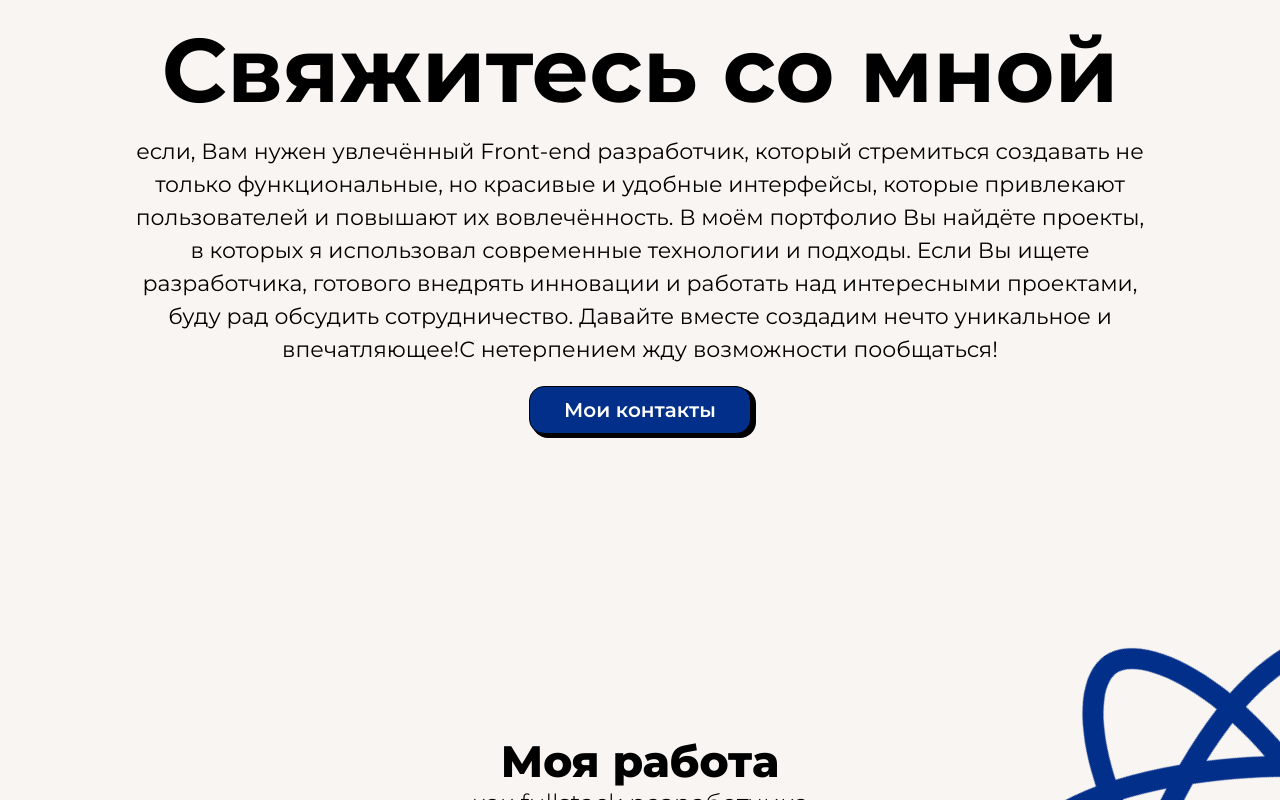
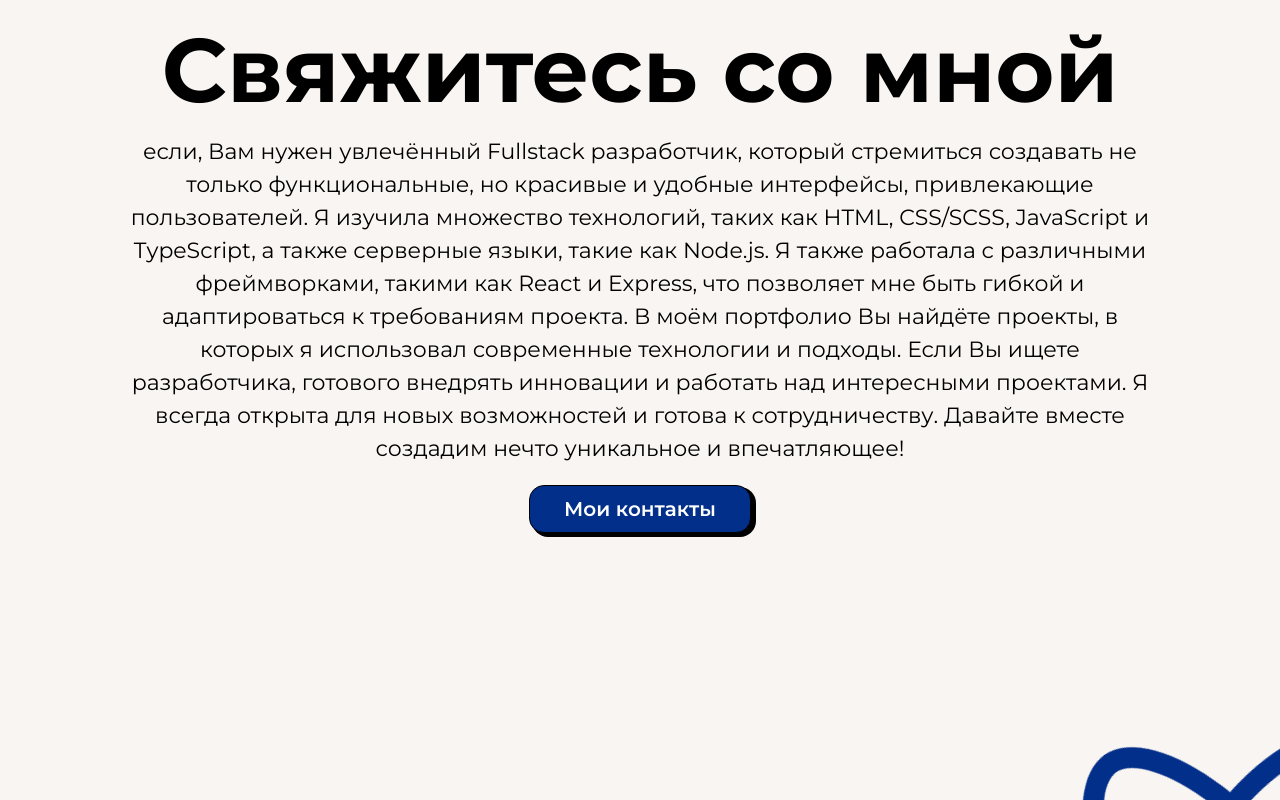
Before and after one commit to Mariklimova/Portfolio, a React (Vite) app: page / in a window 1280 px wide. Shown: the part 1200-2000 px from the top of the page. Built offline with nearby package versions, Linux system fonts and the light colour scheme.

Commit message:
changing text blocks

```diff
--- a/src/components/About/About.jsx
+++ b/src/components/About/About.jsx
@@ -37,9 +37,10 @@ export default function About() {
             className={style.wrapper}>
             <div className={style.info}>
                 <motion.h2 custom={1} variants={animation}>Свяжитесь со мной</motion.h2>
-                <motion.p custom={2} variants={animation}>если, Вам нужен увлечённый Front-end разработчик, который стремиться создавать не только функциональные, но красивые и удобные интерфейсы, которые привлекают пользователей и повышают их вовлечённость.
-В моём портфолио Вы найдёте проекты, в которых я использовал современные технологии и подходы. Если Вы ищете разработчика, готового внедрять инновации и работать над интересными проектами, буду рад обсудить сотрудничество.
- Давайте вместе создадим нечто уникальное и впечатляющее!С нетерпением жду возможности пообщаться!</motion.p>
+                <motion.p custom={2} variants={animation}>если, Вам нужен увлечённый Fullstack разработчик, который стремиться создавать не только функциональные, но красивые и удобные интерфейсы, привлекающие пользователей.
+                    Я изучила множество технологий, таких как HTML, CSS/SCSS, JavaScript и TypeScript, а также серверные языки, такие как Node.js. Я также работала с различными фреймворками, такими как React и Express, что позволяет мне быть гибкой и адаптироваться к требованиям проекта.
+                    В моём портфолио Вы найдёте проекты, в которых я использовал современные технологии и подходы. Если Вы ищете разработчика, готового внедрять инновации и работать над интересными проектами.
+                    Я всегда открыта для новых возможностей и готова к сотрудничеству. Давайте вместе создадим нечто уникальное и впечатляющее!</motion.p>
                 <motion.button custom={3} variants={animation} onClick={handleContactClick}>Мои контакты</motion.button>
 
             </div>
--- a/src/components/MyProjects/MyProjects.jsx
+++ b/src/components/MyProjects/MyProjects.jsx
@@ -9,13 +9,13 @@ import img7 from './assets/presentation.png';
 
 export default function MyProjects() {
 
-    const arr_projects = [{ id: 1, name: 'Сaffeine', environment: ['typescript', 'react', 'styled components', 'framer motion'], description: 'Проект демонстрирует применение современных подходов к разработке интерфейсов с использованием React. Он реализует основные функциональные требования для создания привлекательного сайта для пользователей', img: img1, style_img: style.img_item_1 },
-    { id: 2, name: 'BistroBliss', environment: ['javascript', 'html', 'css'], description: 'lorem ipsum dolor si amet adiran jamet aku ganteng aku adalah bukan jamet amar jamet aku bukan jamet a lorem ipsumd olor si amet jame tjsajklhnsajhkl', img: img2, style_img: style.img_item_2 },
-    { id: 3, name: 'EducationPlatform', environment: ['typescript', 'node.js', 'express', 'cors', 'jwt-token'], description: 'lorem ipsum dolor si amet adiran jamet aku ganteng aku adalah bukan jamet amar jamet aku bukan jamet a lorem ipsumd olor si amet jame tjsajklhnsajhkl', img: img3, style_img: style.img_item_3 },
-    { id: 4, name: 'WebPage', environment: ['javascript', 'html', 'css'], description: 'lorem ipsum dolor si amet adiran jamet aku ganteng aku adalah bukan jamet amar jamet aku bukan jamet a lorem ipsumd olor si amet jame tjsajklhnsajhkl', img: img4, style_img: style.img_item_4 },
-    { id: 5, name: 'Weather-dashboard', environment: ['javascript', 'html', 'css'], description: 'lorem ipsum dolor si amet adiran jamet aku ganteng aku adalah bukan jamet amar jamet aku bukan jamet a lorem ipsumd olor si amet jame tjsajklhnsajhkl', img: img5, style_img: style.img_item_5 },
-    { id: 6, name: 'Vacancies', environment: ['javascript', 'html', 'css'], description: 'lorem ipsum dolor si amet adiran jamet aku ganteng aku adalah bukan jamet amar jamet aku bukan jamet a lorem ipsumd olor si amet jame tjsajklhnsajhkl', img: img6, style_img: style.img_item_6 },
-    { id: 7, name: 'Presentation-adaptive', environment: ['javascript', 'html', 'css'], description: 'lorem ipsum dolor si amet adiran jamet aku ganteng aku adalah bukan jamet amar jamet aku bukan jamet a lorem ipsumd olor si amet jame tjsajklhnsajhkl', img: img7, style_img: style.img_item_7 },]
+    const arr_projects = [{ id: 1, name: 'Сaffeine', environment: ['typescript', 'html', 'react', 'styled components', 'framer motion'], description: 'Проект демонстрирует применение современных подходов к разработке интерфейсов с использованием React и реализует основные функциональные требования для создания привлекательного сайта для пользователей', img: img1, style_img: style.img_item_1 },
+    { id: 2, name: 'BistroBliss', environment: ['javascript', 'html', 'scss', 'react', 'next.js'], description: 'Многостраничное веб-приложение для ресторана, где пользователи могут ознакомиться с меню и услугами заведения. Проект охватывает всю необходимую функциональность для ресторана, делая акцент на визуальной составляющей', img: img2, style_img: style.img_item_2 },
+    { id: 3, name: 'EducationPlatform', environment: ['typescript', 'node.js', 'express', 'cors', 'jwt-token', 'react', 'html', 'css'], description: 'Данный проект представляет собой платформу для онлайн-обучения, позволяющую пользователям изучать различные предметы через веб-интерфейс. Он ориентирован на предложении интерактивных курсов с визуально привлекательным дизайном', img: img3, style_img: style.img_item_3 },
+    { id: 4, name: 'WebPage', environment: ['javascript', 'html', 'css', 'react'], description: 'Проект представляет собой веб-приложение для платформы, связанной с азартными играми в форме рекламной страницы c использованием анимации', img: img4, style_img: style.img_item_4 },
+    { id: 5, name: 'Weather-dashboard', environment: ['typescript', 'html', 'css', 'react', 'axios', 'api'], description: 'Веб-приложение для отображения текущей погоды в заданном пользователем городе. Результаты отображаются на экране, включая температуру, влажность, скорость ветра и описание погоды. Также предусмотрена возможность сброса введенных данных и повторного поиска.', img: img5, style_img: style.img_item_5 },
+    { id: 6, name: 'Vacancies', environment: ['javascript', 'html', 'scss', 'react', 'material ui', 'localstorage'], description: 'Проект представляет собой веб-приложение, предназначенное для поиска и управления вакансиями. Пользователи могут искать вакансии, добавлять их в список избранного, просматривать подробности о каждой вакансии, а также управлять своим списком избранных позиций', img: img6, style_img: style.img_item_6 },
+    { id: 7, name: 'Presentation-adaptive', environment: ['javascript', 'html', 'css', 'react'], description: 'Данный проект является веб-приложением, разработанным с целью предоставления пользователю возможности взаимодействовать с функциональностью, связанной с демо-версией услуг компании', img: img7, style_img: style.img_item_7 },]
 
     return <section>
         <div className={style.wrapper}>
--- a/src/components/MyProjects/projects.module.css
+++ b/src/components/MyProjects/projects.module.css
@@ -71,6 +71,7 @@
 
             .environment {
                 display: flex;
+                flex-wrap: wrap;
                 gap: 6px;
 
                 .env_item {
@@ -93,17 +94,13 @@
             }
 
             .text_item {
-                font: 400 14px Montserrat;
-                line-height: 17.6px;
-                text-align: left;
+                font: 400 12px Montserrat;
+                text-align:left;
                 color: #000000;
             }
 
             .view {
-                font-family: Poppins;
-                font-size: 14px;
-                font-weight: 600;
-                line-height: 19.12px;
+                font: 600 16px Montserrat;
                 text-align: left;
                 color: #022f8a;
             }
--- a/src/components/Preview/Preview.jsx
+++ b/src/components/Preview/Preview.jsx
@@ -26,7 +26,7 @@ const animation = {
 export default function Preview() {
 
     const arr_roles = [{
-        id: 1, name: 'Frontend', description: ['JavaScript', 'TypeScript', 'React', 'Next.js', 'Redux Toolkit', 'Redux Toolkit Query', 'Material UI', 'Mantine', 'HTML', 'CSS/SCSS', 'Framer motion', 'Styled components'], roles_icon: style.icon_1, also: null, additionally:[]
+        id: 1, name: 'Frontend', description: ['JavaScript', 'TypeScript', 'React', 'Next.js', 'Redux Toolkit', 'Redux Toolkit Query', 'Material UI', 'Mantine', 'HTML', 'CSS/SCSS', 'Framer motion', 'Styled components'], roles_icon: style.icon_1, also: null, additionally: []
     },
     { id: 2, name: 'Backend', description: ['JavaScript', 'TypeScript', 'Node.js', 'Express', ' Jest'], roles_icon: style.icon_2, also: null, additionally: [] },
     { id: 3, name: 'Архитектор баз данных', description: ['MySQL', 'PostgreSQL'], roles_icon: style.icon_3, also: 'а также', additionally: ['Mocha', 'Jest', 'Git', 'Figma'] }]
@@ -41,7 +41,7 @@ export default function Preview() {
                 <div className={style.about_me}>
                     <motion.p custom={1} variants={animation}>Привет, меня зовут Марина Климова, и я</motion.p>
                     <motion.h1 custom={2} variants={animation}>Full Stack Разработчик</motion.h1>
-                    <motion.p custom={3} variants={animation}>который, сосредоточен на использовании возможностей Next.js с Express.js и REST API для создания динамических веб-приложений, создавая бесперебойный пользовательский интерфейс и воплощающий свои идеи в жизнь.</motion.p>
+                    <motion.p custom={3} variants={animation}>занимающийся разработкой как фронтенда, так и бэкенда, что позволяет мне создавать полноценные веб-приложения от начала до конца. Я сосредоточена на использовании современных технологий для создания динамических веб-приложений, создавая бесперебойный пользовательский интерфейс и воплощающий свои идеи в жизнь.</motion.p>
                 </div>
                 <motion.img
                     custom={4} variants={animation} src={foto} alt="foto" />
```
